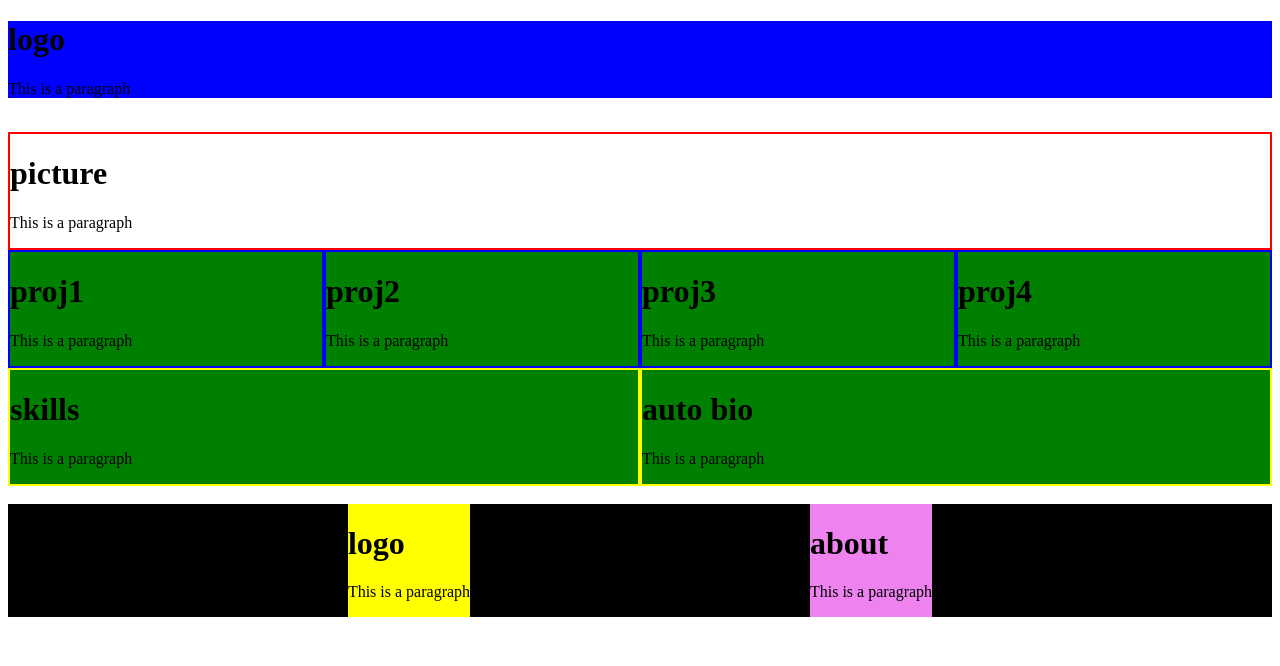
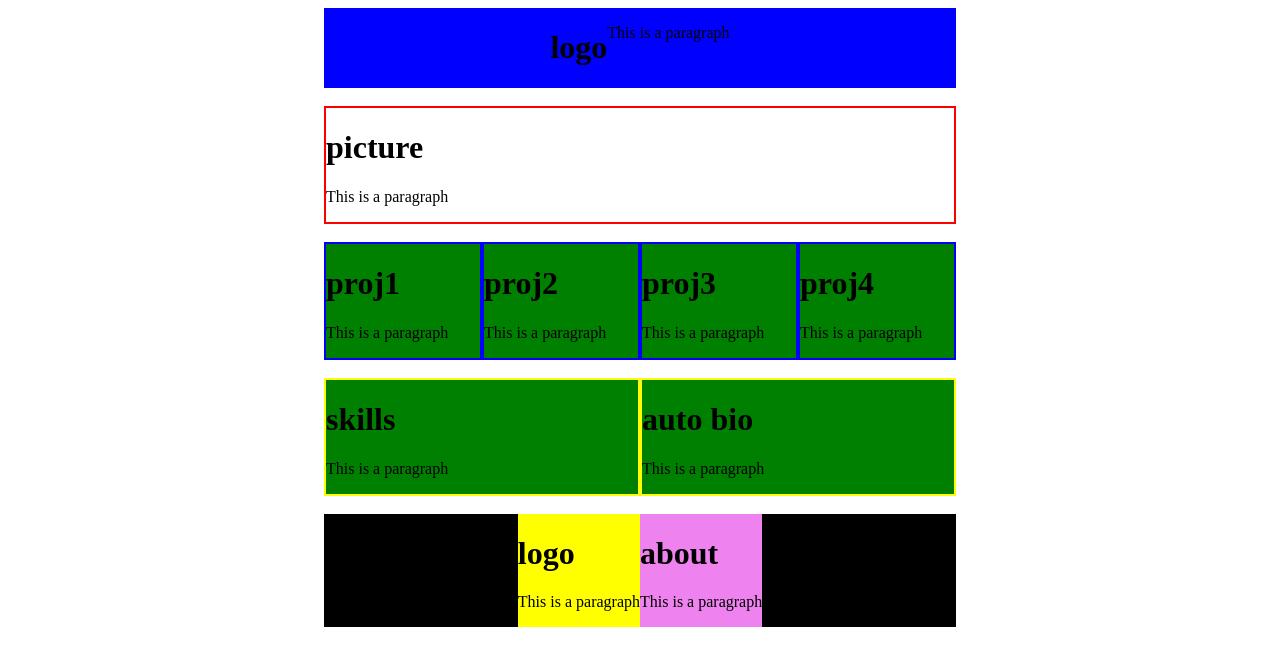
Before and after one commit to CMSC100-1S2324/my-github-page-bsevangelista, a plain HTML site: page index.html in a window 1280 px wide. Drawn offline with Linux system fonts and the light colour scheme.

```diff
--- a/style.css
+++ b/style.css
@@ -1,13 +1,23 @@
 .header{
     background-color: blue;
+    display: flex;
+	align-items: stretch;
+	justify-content: center;
+	flex-wrap: wrap;
+    width: 50%;
+    margin-left: auto;
+    margin-right: auto;
 }
 
 .flex-container{
     background-color: black;
     display: flex;
 	align-items: stretch;
-	justify-content: space-evenly;
+	justify-content: center;
 	flex-wrap: wrap;
+    width: 50%;
+    margin-left: auto;
+    margin-right: auto;
 }
 
 .flex-item{
```
Also changed, not shown: index.html (+4 -0 lines).
